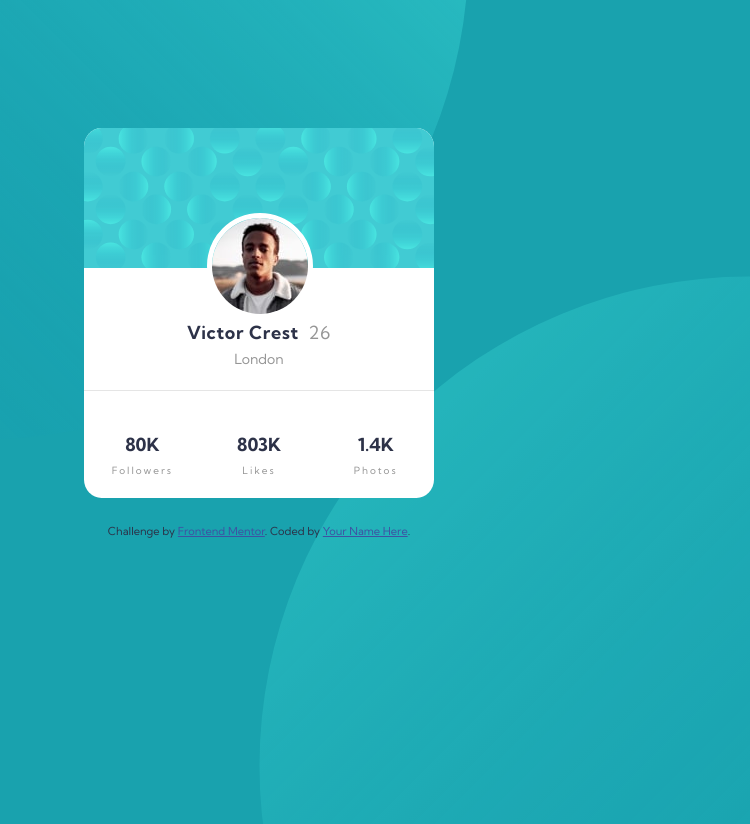
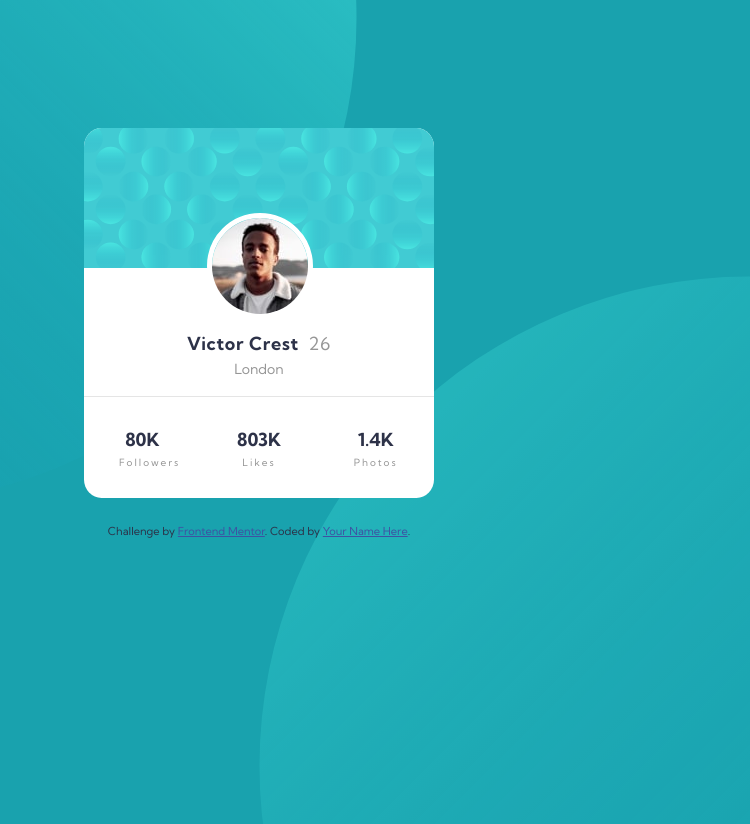
Before and after one commit to axseinga/card-challenge, a plain HTML site: page index.html in a window 1280 px wide. Shown: the top 824 px of the page, without its empty margins (381-1131 px from the left). Drawn offline with Linux system fonts and the light colour scheme.

Commit message:
changes to styling

```diff
--- a/style.css
+++ b/style.css
@@ -15,6 +15,8 @@ html {
     font-family: "Kumbh Sans";
     background-color: hsl(185, 75%, 39%);
     color: hsl(229, 23%, 23%);
+
+    overflow-x: hidden;
 }
 
 .wrap {
@@ -28,8 +30,10 @@ html {
 }
 
 .bg--top {
-    top: -180%;
-    left: -10%;
+    /*top: -180%;
+    left: -40%;*/
+    top: -600px;
+    left: -240px;
 }
 
 .bg--bottom {
@@ -50,12 +54,12 @@ html {
 
     display: grid;
     grid-template-columns: 1fr;
+    row-gap: 2px;
 }
 
 .card__bg {
-    width: 100%;
+    width: 350px;
     height: 100%;
-
 }
 
 .img {
@@ -67,7 +71,7 @@ html {
 }
 
 .card__profile {
-    padding: 10% 0 5% 0;
+    padding: 12% 0 3% 0;
     line-height: 1.5;
 
     display: grid;
@@ -101,7 +105,7 @@ html {
     margin: 0 auto;
     display: grid;
     height: 100%;
-    width: 100%;
+    width: 350px;
     grid-template-columns: repeat(3, 1fr);
     justify-content: space-evenly;
     align-items: center;
@@ -110,18 +114,14 @@ html {
 .card__rates--box {
     height: 100%;
     width: 100%;
-    padding: 30% 30% 20% 30%;
+    padding: 20% 30% 20% 30%;
     align-self: baseline;
-
-    display: grid;
-    justify-content: center;
-    row-gap: 20%;
 }
 
 .card__rates--stats {
     font-weight: 700;
     text-align: center;
-    align-self: center;
+    padding-bottom: 5px;
 }
 
 .card__rates--kind {
@@ -129,5 +129,4 @@ html {
     text-align: center;
     color: hsl(0, 0%, 59%);
     letter-spacing: 2px;
-    align-self: center;
 }
```
Also changed, not shown: index.html (+0 -1 lines).
